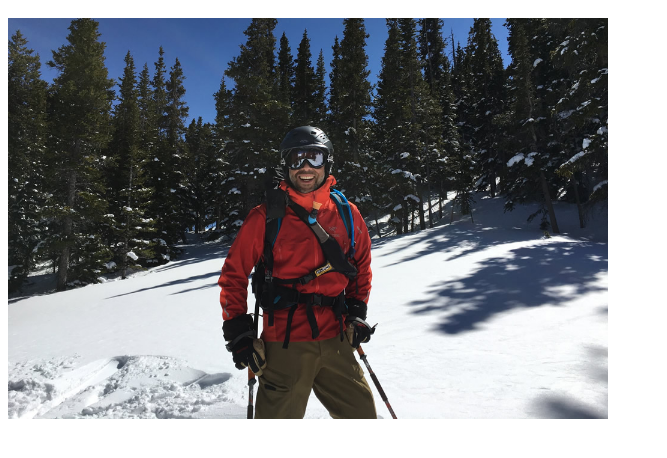
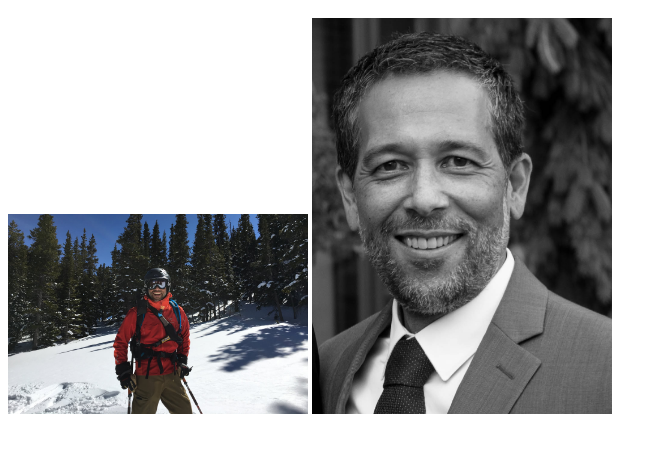
Before and after one commit to DCDiaz/dcdiaz.github.io, a plain HTML site: page index.html in a window 1280 px wide. Shown: the part 48-506 px from the top of the page, without its empty margins (0-667 px from the left). Drawn offline with Linux system fonts and the light colour scheme.

Commit message:
Add files via upload

```diff
--- a/index.html
+++ b/index.html
@@ -1,4 +1,5 @@
 <html>
     <h1>Dave's Portfolio</h1>
-    <img src="./backcountry-skiing.jpg" style="max-width:600px;">
+    <img src="./backcountry-skiing.jpg" style="max-width:300px;">
+    <img src="./profile.jpg" style="max-width:300px;">
 </html>
```
